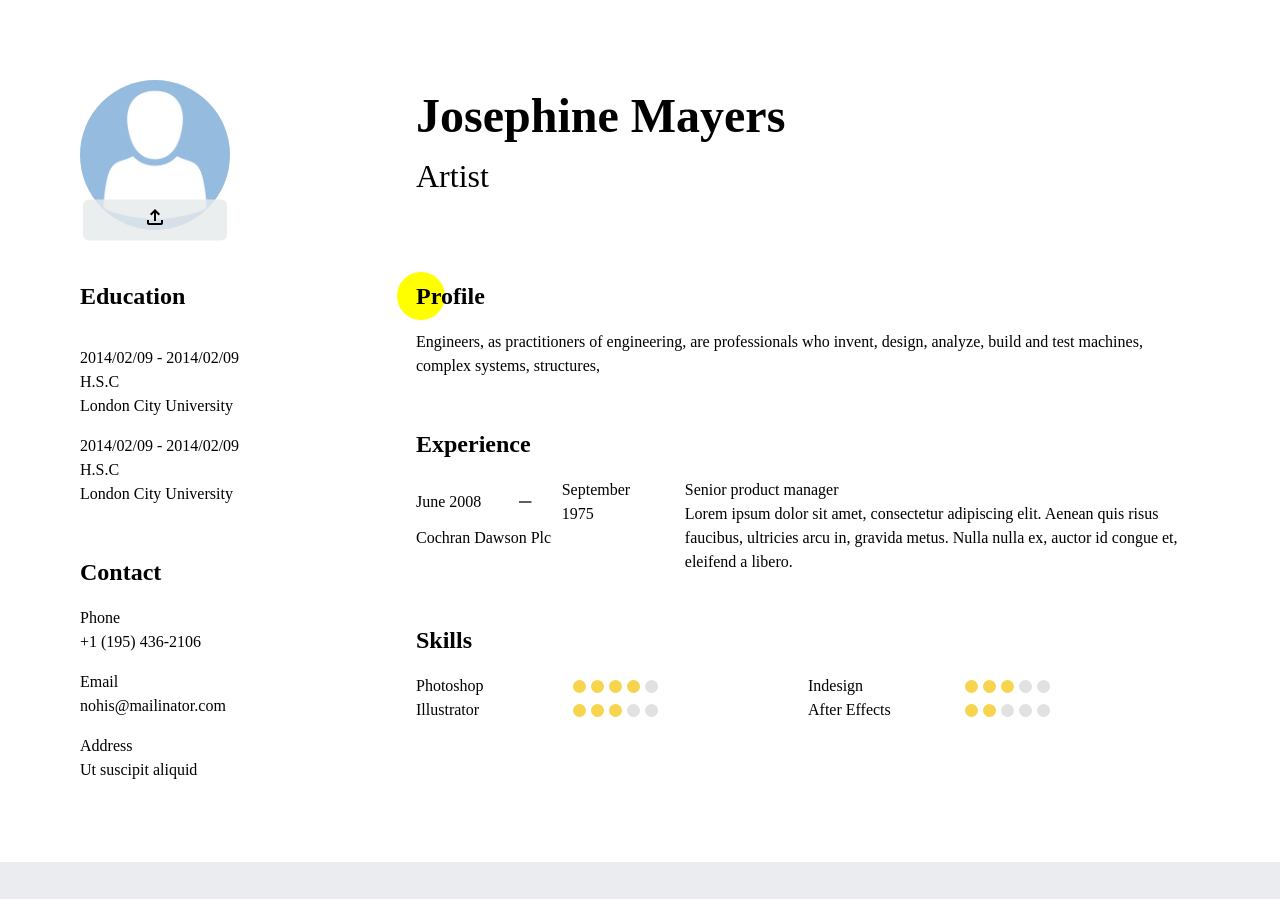
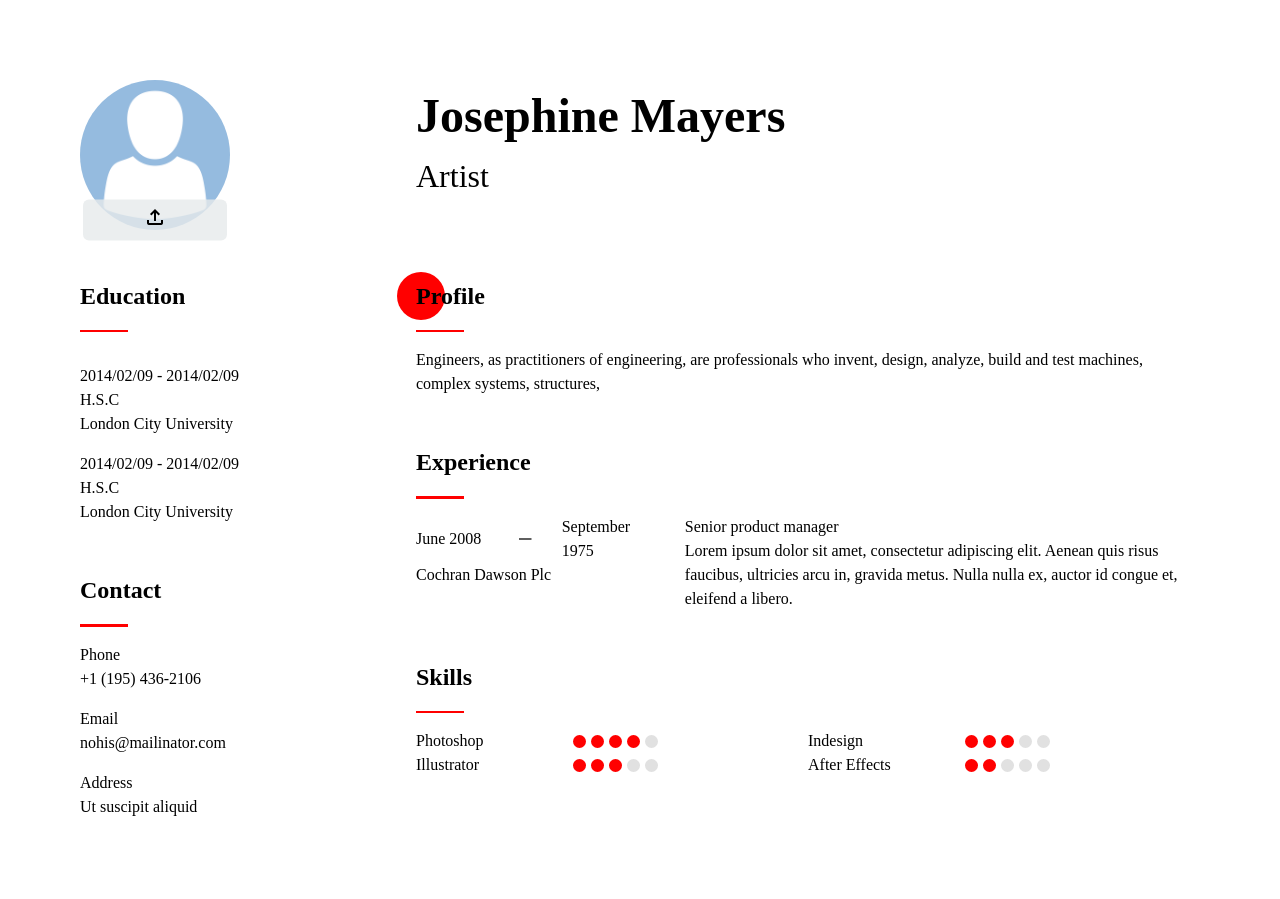
Before and after one commit to ZTanvir/cv-maker, a React (Vite) app: page / in a window 1280 px wide. Before the commit the page ends 862 px from the top, so only its background shows below. Built offline with nearby package versions, Linux system fonts and the light colour scheme.

Commit message:
Add bottom border under every sections

```diff
--- a/src/App.css
+++ b/src/App.css
@@ -61,10 +61,10 @@ h6 {
   isolation: isolate;
 }
 
-:root{
-  --color-yellow:#F6D44D;
+:root {
+  --color-yellow: #ffca00;
+  --cv-color: red;
 }
-
 
 body {
   background-color: #ebecef;
@@ -73,3 +73,9 @@ body {
 .material-symbols-outlined {
   font-variation-settings: "FILL" 0, "wght" 400, "GRAD" 0, "opsz" 24;
 }
+.borderBottom {
+  width: 3rem;
+  background-color: var(--cv-color, yellow);
+  height: 0.15rem;
+  margin-bottom: 1rem;
+}
--- a/src/Components/CvPreview/DisplayContract.jsx
+++ b/src/Components/CvPreview/DisplayContract.jsx
@@ -6,6 +6,7 @@ const DisplayContract = ({ cvData }) => {
   return (
     <section className={styles.contractInfo}>
       <h2>Contact</h2>
+      <div className="borderBottom"></div>
       {contact.map((item) =>
         item.visibility === true ? (
           <div className={styles.contactList} key={item.id}>
--- a/src/Components/CvPreview/DisplayEduInstitutes.jsx
+++ b/src/Components/CvPreview/DisplayEduInstitutes.jsx
@@ -6,13 +6,11 @@ const DisplayEduInstitutes = ({ cvData }) => {
 
   return (
     <section className={styles.eduInstitutes}>
-            <h3>Education</h3>
+      <h2>Education</h2>
+      <div className="borderBottom"></div>
       {instituteList.length > 0
         ? instituteList.map((institute) => (
-                      <DisplayEduInstitute
-                          key={institute.id}
-                          insituteInfo={institute}
-                      />
+            <DisplayEduInstitute key={institute.id} insituteInfo={institute} />
           ))
         : null}
     </section>
--- a/src/Components/CvPreview/DisplayExperience.jsx
+++ b/src/Components/CvPreview/DisplayExperience.jsx
@@ -6,6 +6,7 @@ const DisplayExperience = ({ cvData }) => {
   return (
     <section className={styles.companysInfo}>
       <h2>Experience</h2>
+      <div className="borderBottom"></div>
       {companies.map((company) => (
         <DisplayCompanyInfo key={company.id} companyDetails={company} />
       ))}
--- a/src/Components/CvPreview/DisplayProfileDescription.jsx
+++ b/src/Components/CvPreview/DisplayProfileDescription.jsx
@@ -6,6 +6,7 @@ const DisplayProfileDescription = ({ cvData }) => {
   return (
     <section className={styles.profileInfo}>
       <h2>Profile</h2>
+      <div className="borderBottom"></div>
       <span className={styles.profileBgCircle}></span>
       <p>{jobSummary}</p>
     </section>
--- a/src/Components/CvPreview/DisplaySkills.jsx
+++ b/src/Components/CvPreview/DisplaySkills.jsx
@@ -11,7 +11,7 @@ const SkillRating = ({ skillName, level, bgColor }) => {
             key={crypto.randomUUID()}
             style={
               item <= level
-                ? { backgroundColor: "var(--color-yellow)" }
+                ? { backgroundColor: "var(--cv-color)" }
                 : { backgroundColor: "#E1E1E1" }
             }
             className={styles.ratingCircle}
@@ -28,6 +28,7 @@ const DisplaySkills = ({ cvData }) => {
   return (
     <section className={styles.skillsSection}>
       <h2>Skills</h2>
+      <div className="borderBottom"></div>
       <div className={styles.skillsRating}>
         {skills.map((skill) => (
           <SkillRating
--- a/src/styles/CvPreview/displayContract.module.css
+++ b/src/styles/CvPreview/displayContract.module.css
@@ -3,6 +3,7 @@
 .contractInfo > h2 {
   margin-bottom: 1rem;
 }
+
 .contactList {
   display: flex;
   flex-direction: column;
--- a/src/styles/CvPreview/displayProfileDescription.module.css
+++ b/src/styles/CvPreview/displayProfileDescription.module.css
@@ -9,7 +9,7 @@
 .profileBgCircle {
   display: inline-block;
   position: absolute;
-    background-color: yellow;
+  background-color: var(--cv-color);
   z-index: 0;
   width: 3rem;
   height: 3rem;
```
Lines whose indentation alone changed are shown as unchanged.
